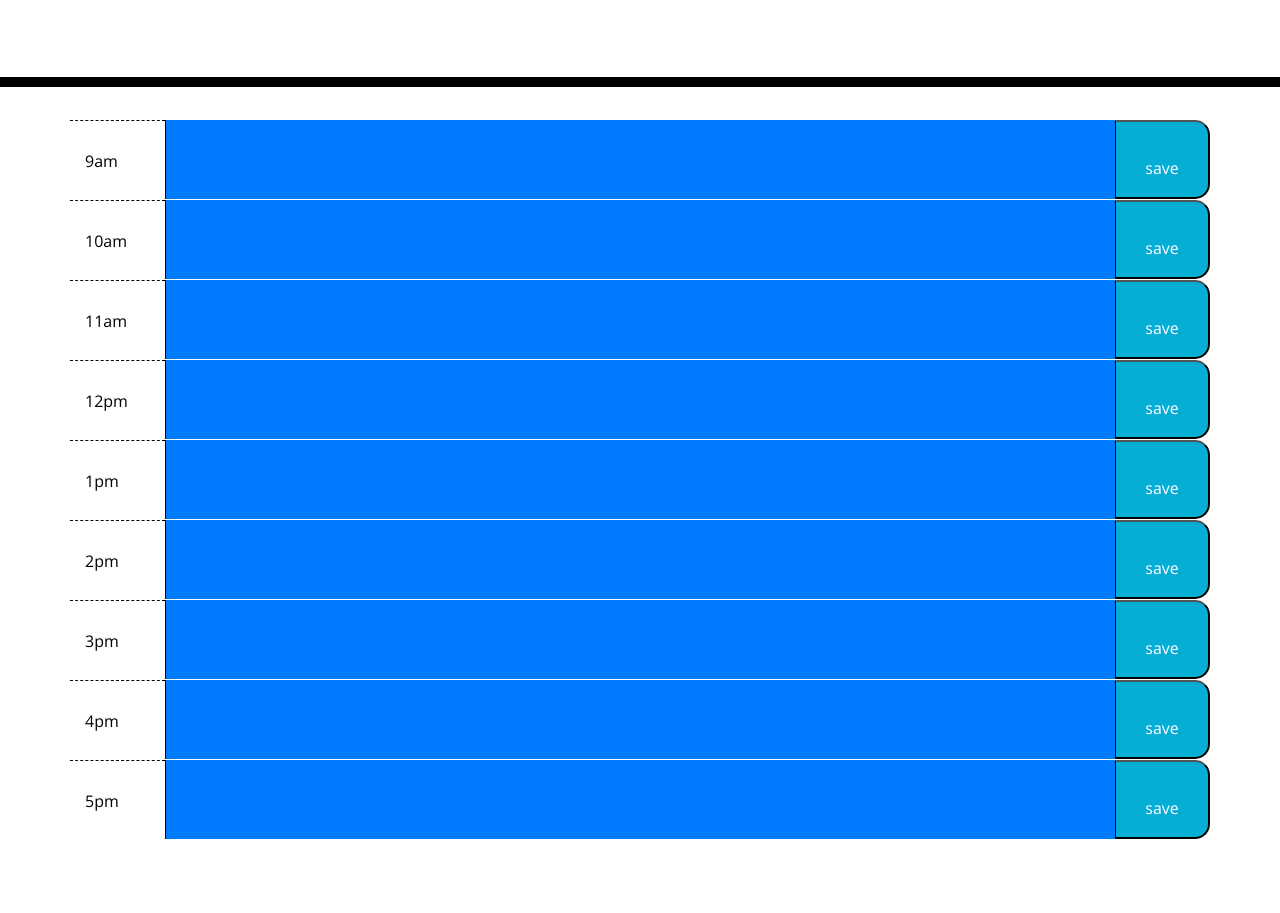
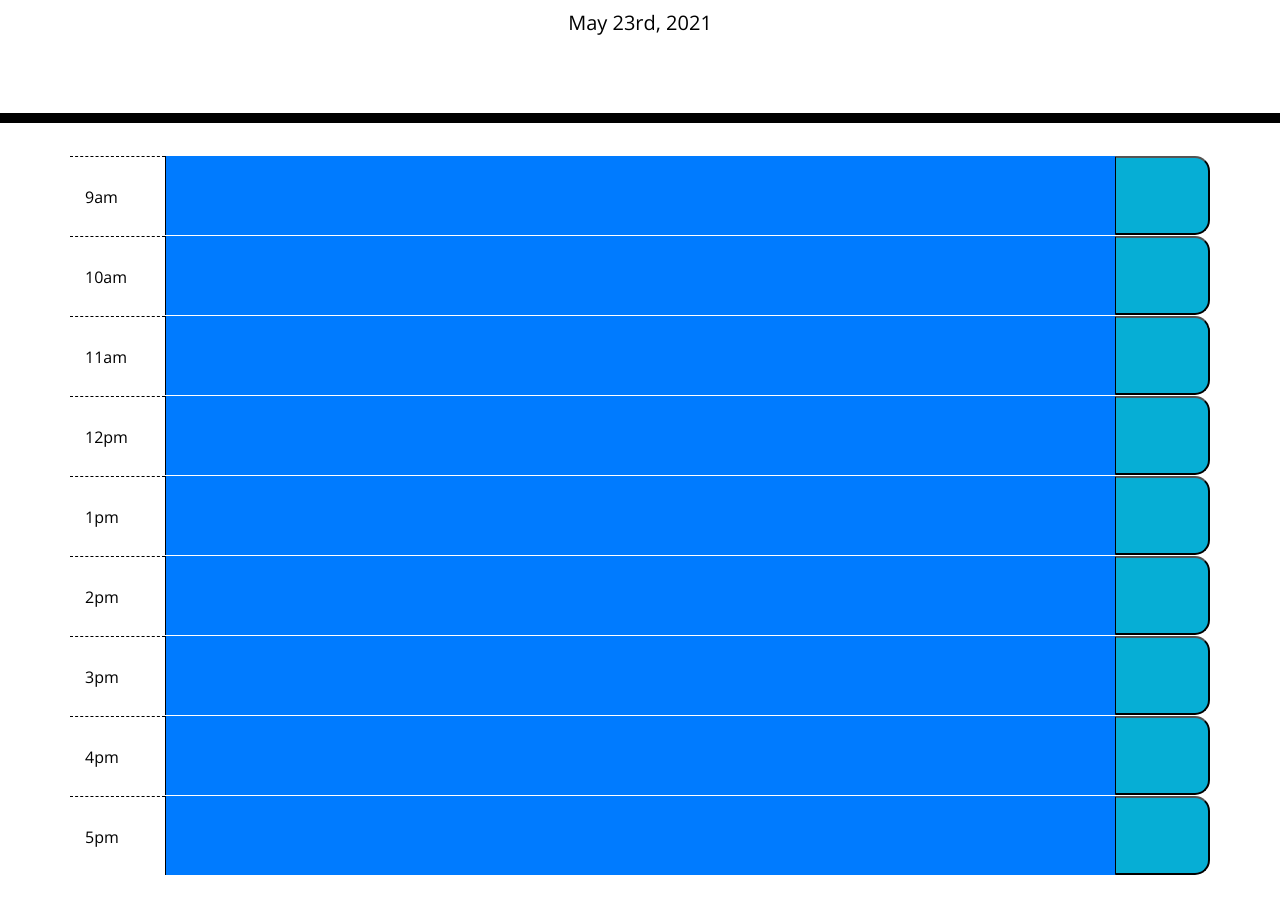
Before and after one commit to JohnLanni619/Work-Day-Scheduler, a plain HTML site: page index.html in a window 1280 px wide. Shown: the part 181-1094 px from the top of the page. Before the commit the page ends 1068 px from the top, so only its background shows below. Drawn offline with nearby package versions, Linux system fonts and the light colour scheme; a web font is replaced by a local one.

Commit message:
adding js

```diff
--- a/assets/js/scheduler.js
+++ b/assets/js/scheduler.js
@@ -0,0 +1,5 @@
+// How do I add the current day and time to the top?
+var rightNow = moment().format('MMMM Do, YYYY');
+console.log(rightNow);
+
+document.getElementById("currentDay").innerHTML = rightNow
--- a/index.html
+++ b/index.html
@@ -19,6 +19,7 @@
       rel="stylesheet"
     />
     <link rel="stylesheet" href="./assets/css/style.css" />
+    <link rel="stylesheet" href="https://cdnjs.cloudflare.com/ajax/libs/open-iconic/1.1.1/font/css/open-iconic-bootstrap.min.css" />
     <title>Work Day Scheduler</title>
   </head>
 
@@ -26,7 +27,7 @@
     <header class="jumbotron">
       <h1 class="display-3">Work Day Scheduler</h1>
       <p class="lead">A simple calendar app for scheduling your work day</p>
-      <p id="currentDay" class="lead"></p>
+      <p id="currentDay" class="lead">Current Date</p>
     </header>
 
     <!-- Timeblocks go in here  -->
@@ -38,8 +39,8 @@
         </div>
         <textarea class="col-10 bg-primary description">
         </textarea>
-        <button class="col-1 saveBtn i:hover">
-          save
+        <button class="col-1 saveBtn i:hover d-flex justify-content-center align-items-center">
+          <span class="oi oi-lock-locked"></span>
         </button>
       </div>
 
@@ -50,8 +51,8 @@
         </div>
         <textarea class="col-10 bg-primary description">
         </textarea>
-        <button class="col-1 saveBtn i:hover">
-          save
+        <button class="col-1 saveBtn i:hover d-flex justify-content-center align-items-center">
+          <span class="oi oi-lock-locked"></span>
         </button>
       </div>
 
@@ -62,8 +63,8 @@
         </div>
         <textarea class="col-10 bg-primary description">
         </textarea>
-        <button class="col-1 saveBtn i:hover">
-          save
+        <button class="col-1 saveBtn i:hover d-flex justify-content-center align-items-center">
+          <span class="oi oi-lock-locked"></span>
         </button>
       </div>
 
@@ -74,8 +75,8 @@
         </div>
         <textarea class="col-10 bg-primary description">
         </textarea>
-        <button class="col-1 saveBtn i:hover">
-          save
+        <button class="col-1 saveBtn i:hover d-flex justify-content-center align-items-center">
+          <span class="oi oi-lock-locked"></span>
         </button>
       </div>
 
@@ -86,8 +87,8 @@
         </div>
         <textarea class="col-10 bg-primary description">
         </textarea>
-        <button class="col-1 saveBtn i:hover">
-          save
+        <button class="col-1 saveBtn i:hover d-flex justify-content-center align-items-center">
+          <span class="oi oi-lock-locked"></span>
         </button>
       </div>
 
@@ -98,8 +99,8 @@
         </div>
         <textarea class="col-10 bg-primary description">
         </textarea>
-        <button class="col-1 saveBtn i:hover">
-          save
+        <button class="col-1 saveBtn i:hover d-flex justify-content-center align-items-center">
+          <span class="oi oi-lock-locked"></span>
         </button>
       </div>
 
@@ -110,8 +111,8 @@
         </div>
         <textarea class="col-10 bg-primary description">
         </textarea>
-        <button class="col-1 saveBtn i:hover">
-          save
+        <button class="col-1 saveBtn i:hover d-flex justify-content-center align-items-center">
+          <span class="oi oi-lock-locked"></span>
         </button>
       </div>
 
@@ -122,8 +123,8 @@
         </div>
         <textarea class="col-10 bg-primary description">
         </textarea>
-        <button class="col-1 saveBtn i:hover">
-          save
+        <button class="col-1 saveBtn i:hover d-flex justify-content-center align-items-center">
+          <span class="oi oi-lock-locked"></span>
         </button>
       </div>
 
@@ -134,8 +135,8 @@
         </div>
         <textarea class="col-10 bg-primary description">
         </textarea>
-        <button class="col-1 saveBtn i:hover">
-          save
+        <button class="col-1 saveBtn i:hover d-flex justify-content-center align-items-center">
+          <span class="oi oi-lock-locked"></span>
         </button>
       </div>
 
@@ -144,5 +145,6 @@
     <script src="https://code.jquery.com/jquery-3.4.1.min.js"></script>
     <script src="https://cdnjs.cloudflare.com/ajax/libs/moment.js/2.24.0/moment.min.js"></script>
     <script src="./assets/js/scheduler.js"></script>
+
   </body>
 </html>
```
